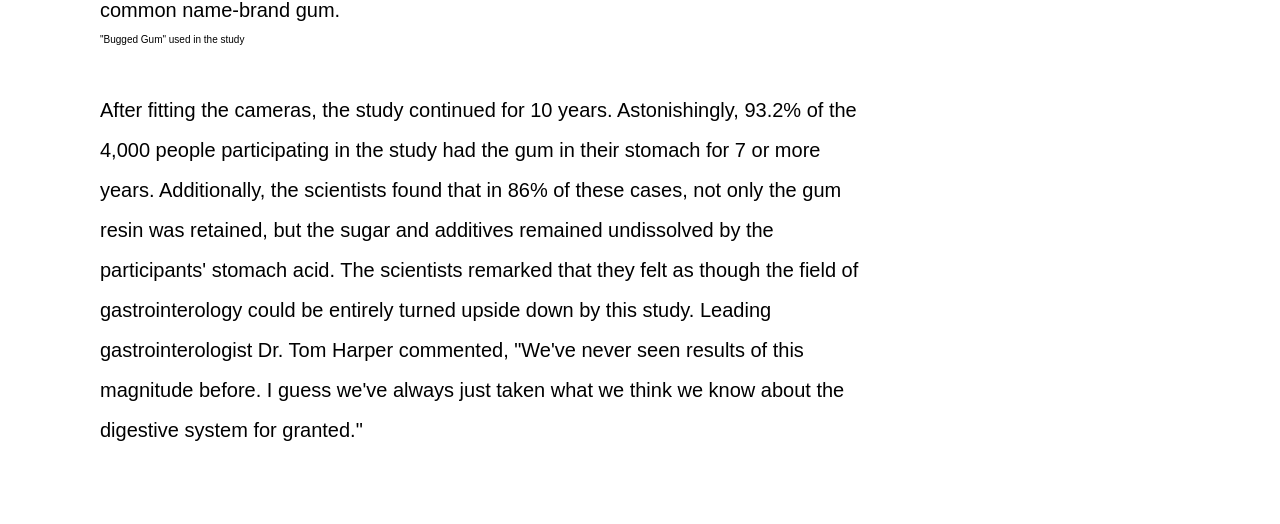
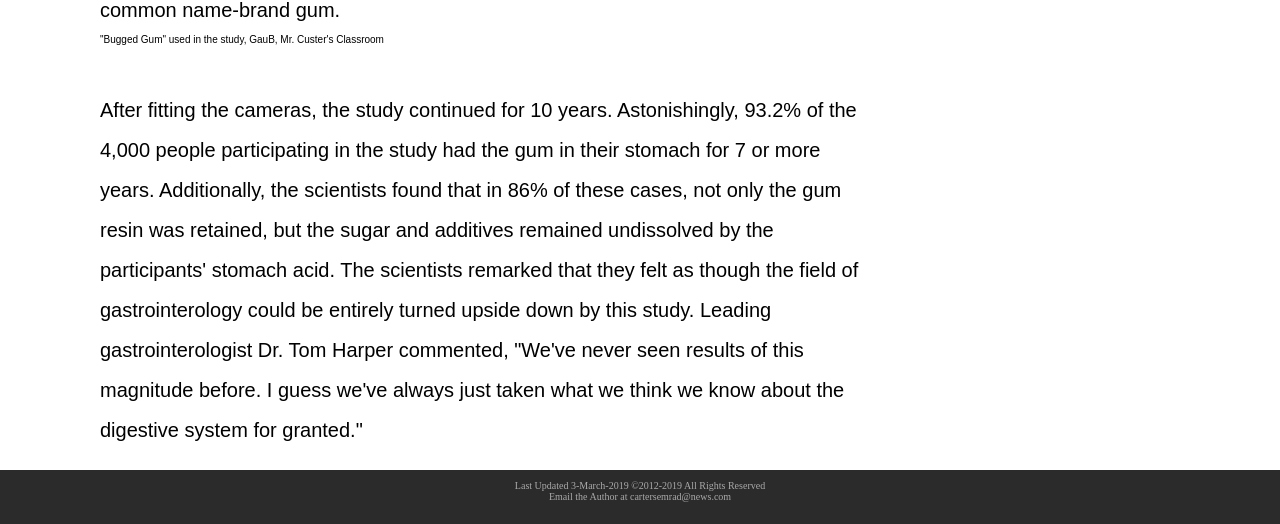
Before and after one commit to VeryCleverName3/News, a plain HTML site: page index.html in a window 1280 px wide. Shown: the part 772-1296 px from the top of the page. Before the commit the page ends 1242 px from the top, so only its background shows below. Drawn offline with Linux system fonts and the light colour scheme.

Commit message:
Update index.html

```diff
--- a/index.html
+++ b/index.html
@@ -59,13 +59,20 @@
       text-align: left;
       padding-right: 70%;
     }
+    .bottom{
+      background-color: #2b2b2b;
+      color: darkgrey;
+      width: 100%;
+      padding-top: 10px;
+    }
   </style>
 </head>
 <body>
   <div class="topBar"><br><br><br>Home&nbsp;&nbsp;&nbsp;&nbsp;&nbsp;Contact Us&nbsp;&nbsp;&nbsp;&nbsp;&nbsp;About Us&nbsp;&nbsp;&nbsp;&nbsp;&nbsp;Politics&nbsp;&nbsp;&nbsp;&nbsp;&nbsp;Entertainment&nbsp;&nbsp;&nbsp;&nbsp;&nbsp;Sports&nbsp;&nbsp;&nbsp;&nbsp;&nbsp;Tech&nbsp;&nbsp;&nbsp;&nbsp;&nbsp;Science</div>
   <h1>News.com</h1>
-  <br><br><br><br><br><br><span class = "title">New Study Reveals that Gum Stays in Stomach for Seven Years</span><span class = "author"><br><br>Carter Semrad</span><p><br>Have you ever heard that gum stays in the human digestive system for seven years? Many people dismiss this as a common misconception. However, a new study conducted by Henry Li and Sara Yates, both Harvard professors, shows the opposite. "We were suprised by the results as well," Henry Li said when asked about the experiment.
-   The procedure they followed included miniature cameras fitted inside of common name-brand gum. <img src = "https://www.stayathomemum.com.au/cache/555x700-0/wp-content/uploads/2017/01/feat-11.jpg" width = "50%"><br><span class = "caption">"Bugged Gum" used in the study</span><br><br>After fitting the cameras, the study continued for 10 years. Astonishingly, 93.2% of the 4,000 people participating in the study had the gum in their stomach for 7 or more years.
+  <br><br><br><br><br><br><span class = "title">New Study Reveals that Gum Stays in Stomach for Seven Years</span><span class = "author"><br><br>Carter Semrad</span><p><br>Have you ever heard that gum stays in the human digestive system for seven years? Many people <a href = "https://www.CNN.com">dismiss this as a common misconception.</a> However, a new study conducted by Henry Li and Sara Yates, both Harvard professors, shows the opposite. "We were suprised by the results as well," Henry Li said when asked about the experiment.
+   The procedure they followed included miniature cameras fitted inside of common name-brand gum. <img src = "https://www.stayathomemum.com.au/cache/555x700-0/wp-content/uploads/2017/01/feat-11.jpg" width = "50%"><br><span class = "caption">"Bugged Gum" used in the study, GauB, Mr. Custer's Classroom</span><br><br>After fitting the cameras, the study continued for 10 years. Astonishingly, 93.2% of the 4,000 people participating in the study had the gum in their stomach for 7 or more years.
   Additionally, the scientists found that in 86% of these cases, not only the gum resin was retained, but the sugar and additives remained undissolved by the participants' stomach acid. The scientists remarked that they felt as though the field of gastrointerology could be entirely turned upside down by this study. Leading gastrointerologist Dr. Tom Harper commented, "We've never seen results of this magnitude before. I guess we've always just taken what we think we know about the digestive system for granted."</p>
+  <div class = "bottom"><div class = "caption">Last Updated 3-March-2019 ©2012-2019 All Rights Reserved<br>Email the Author at cartersemrad@news.com<br><br><br></div></div>
 </body>
 </html>
```
